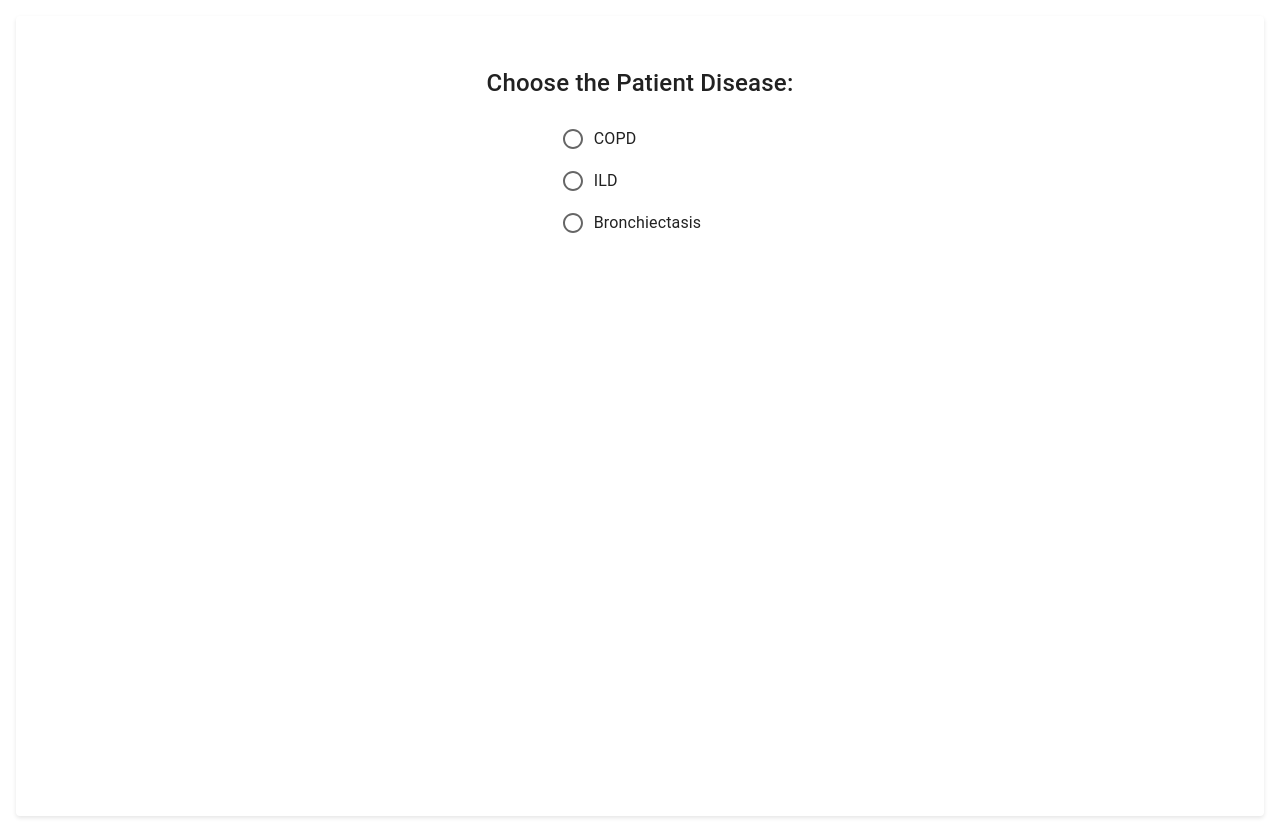
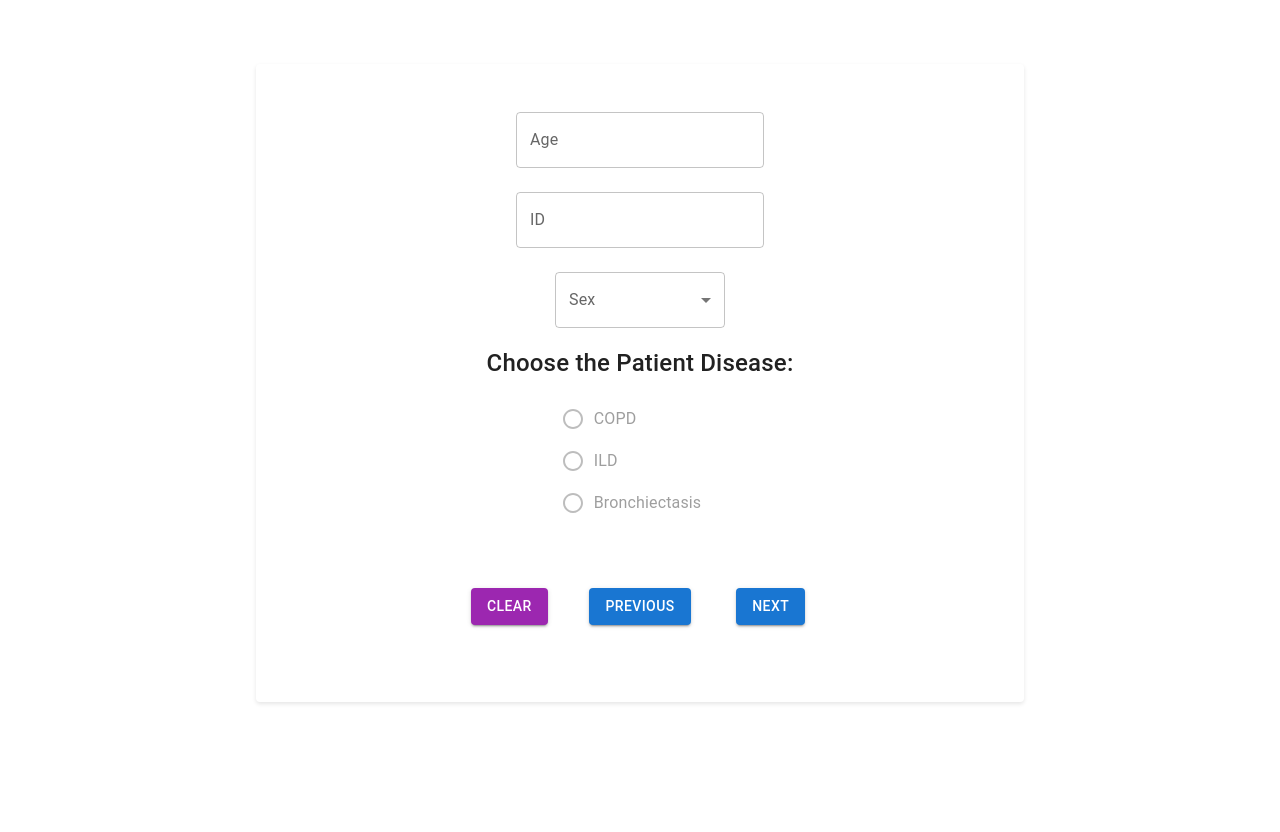
Before and after one commit to iShubhamTyagi/ltec, a React (Create React App) app: page / in a window 1280 px wide. After the commit the page ends 800 px from the top, so only its background shows below. Built offline with nearby package versions, Linux system fonts and the light colour scheme.

Commit message:
Major change to workflow as per new requirements

```diff
--- a/src/App.js
+++ b/src/App.js
@@ -1,4 +1,3 @@
-import logo from './logo.svg';
 import './App.css';
 import MainCard from './components/MainCard';
 
--- /dev/null
+++ b/src/components/Buttons.js
@@ -0,0 +1,39 @@
+import React from "react";
+import { Button, Grid } from "@mui/material";
+import { ButtonsContainer } from './StyledComponents';
+
+function Buttons({ handleClear, handlePrevious, handleNext }) {
+    return (
+        <ButtonsContainer container spacing={2}>
+            <Grid item xs={4} sm={2}>
+                <Button
+                    variant="contained"
+                    color="secondary"
+                    onClick={handleClear}
+                >
+                    Clear
+                </Button>
+            </Grid>
+            <Grid item xs={4} sm={2}>
+                <Button
+                    variant="contained"
+                    color="primary"
+                    onClick={handlePrevious}
+                >
+                    Previous
+                </Button>
+            </Grid>
+            <Grid item xs={4} sm={2}>
+                <Button
+                    variant="contained"
+                    color="primary"
+                    onClick={handleNext}
+                >
+                    Next
+                </Button>
+            </Grid>
+        </ButtonsContainer>
+    );
+}
+
+export default Buttons;
--- a/src/components/FinalCard.js
+++ /dev/null
@@ -1,40 +0,0 @@
-// FinalCard.js
-import React from 'react';
-import { Card, CardContent, Typography, Box } from '@mui/material';
-import { styled } from '@mui/system';
-
-const MainCardContainer = styled(Card)(({ theme }) => ({
-  height: '100%',
-  display: 'flex',
-  flexDirection: 'column',
-}));
-
-const MainCardContent = styled(CardContent)({
-  flex: '1 1 auto',
-  overflow: 'auto',
-  padding: 0,
-});
-
-const StyledBox = styled(Box)(({ theme }) => ({
-  padding: theme.spacing(2),
-}));
-
-function FinalCard({ answers }) {
-  const verdict = Object.values(answers).some(answer => answer === 'Yes') ? 'Eligible' : 'Ineligible';
-  const verdictColor = verdict === 'Eligible' ? 'green' : 'red';
-
-  return (
-    <MainCardContainer>
-      <MainCardContent>
-        <StyledBox>
-          <Typography variant="h5" component="div" sx={{ marginBottom: 2, textAlign: 'left', color: verdictColor }}>
-            Verdict: {verdict}
-          </Typography>
-        </StyledBox>
-      </MainCardContent>
-      <Box sx={{ flexGrow: 1 }}></Box>
-    </MainCardContainer>
-  );
-}
-
-export default FinalCard;
--- a/src/components/MainCard.js
+++ b/src/components/MainCard.js
@@ -1,101 +1,50 @@
 import React, { useState } from "react";
 import {
-  Card,
-  CardContent,
-  Typography,
   Radio,
-  RadioGroup,
   FormControlLabel,
-  Button,
+  CircularProgress,
+  TextField,
+  Select,
+  MenuItem,
+  InputLabel,
+  FormControl,
   Grid,
-  CircularProgress,
-  LinearProgress,
 } from "@mui/material";
-import { styled } from "@mui/material/styles";
+import {
+  MainCardContainer,
+  ProgressContainer,
+  MainCardContent,
+  UserSelection,
+  MainCardTitle,
+  RadioGroupContainer,
+  ButtonsContainerOuter,
+} from "./StyledComponents";
+
 import questionCardSequences from "./QuestionCardSequences";
-
-const MainCardContainer = styled(Card)(({ theme }) => ({
-  margin: theme.spacing(2),
-  boxShadow: "0px 2px 4px rgba(0, 0, 0, 0.1)",
-  position: "relative",
-  overflow: "hidden",
-  height: "100vh", // Set container height to fill the available vertical space
-}));
-
-const ProgressContainer = styled("div")(({ theme }) => ({
-  position: "absolute",
-  top: theme.spacing(1),
-  right: theme.spacing(1),
-}));
-
-const MainCardContent = styled(CardContent)(({ theme }) => ({
-  display: "flex",
-  flexDirection: "column",
-  alignItems: "center",
-  padding: theme.spacing(3),
-  position: "relative",
-  overflow: "auto",
-  maxHeight: "calc(100% - 70px)", // Adjust the max height based on your layout
-  height: "100%", // Utilize the available vertical space
-
-  [theme.breakpoints.up("sm")]: {
-    padding: theme.spacing(6),
-  },
-}));
-
-const MainCardTitle = styled(Typography)(({ theme }) => ({
-  fontSize: theme.typography.pxToRem(20),
-  marginBottom: theme.spacing(2),
-
-  [theme.breakpoints.up("sm")]: {
-    fontSize: theme.typography.pxToRem(24),
-  },
-}));
-
-const RadioGroupContainer = styled(RadioGroup)({
-  display: "flex",
-  flexDirection: "column",
-});
-
-const ButtonsContainer = styled(Grid)({
-  marginTop: "auto", // Move the buttons to the bottom
-  justifyContent: "center",
-});
-
-const ProgressContainerOuter = styled(Grid)({
-  marginTop: "12px",
-  width: "100%",
-});
-
-const UserSelection = styled(Typography)(({ theme }) => ({
-  position: "sticky",
-  top: 0,
-  background: theme.palette.background.paper,
-  padding: theme.spacing(2),
-  zIndex: 1,
-}));
+import Buttons from "./Buttons";
 
 const initialState = {
   selectedSequence: null,
   currentCardIndex: 0,
   userSelection: "",
   answers: {},
+  age: "",
+  id: "",
+  sex: "",
 };
 
 function MainCard() {
   const [state, setState] = useState(initialState);
 
-  const { selectedSequence, currentCardIndex, userSelection, answers } = state;
-
-  const handleSelection = (event) => {
-    const sequence = Number(event.target.value);
-    setState((prevState) => ({
-      ...prevState,
-      selectedSequence: sequence,
-      currentCardIndex: 1,
-      userSelection: questionCardSequences[sequence].label,
-    }));
-  };
+  const {
+    selectedSequence,
+    currentCardIndex,
+    userSelection,
+    answers,
+    age,
+    id,
+    sex,
+  } = state;
 
   const handleNext = () => {
     if (
@@ -120,13 +69,39 @@ function MainCard() {
     }
   };
 
-  const progress =
-    (currentCardIndex /
-      (questionCardSequences[selectedSequence]?.cards.length || 1)) *
-    100;
-
   const handleClear = () => {
     setState(initialState);
+  };
+
+  const handleSelection = (event) => {
+    const sequence = Number(event.target.value);
+    setState((prevState) => ({
+      ...prevState,
+      selectedSequence: sequence,
+      currentCardIndex: 1,
+      userSelection: questionCardSequences[sequence].label,
+    }));
+  };
+
+  const handleAgeChange = (event) => {
+    setState((prevState) => ({
+      ...prevState,
+      age: event.target.value,
+    }));
+  };
+
+  const handleIdChange = (event) => {
+    setState((prevState) => ({
+      ...prevState,
+      id: event.target.value,
+    }));
+  };
+
+  const handleSexChange = (event) => {
+    setState((prevState) => ({
+      ...prevState,
+      sex: event.target.value,
+    }));
   };
 
   const setAnswers = (index, answer) => {
@@ -137,6 +112,13 @@ function MainCard() {
       return { ...prevState, answers: updatedAnswers };
     });
   };
+
+  const progress =
+    (currentCardIndex /
+      (questionCardSequences[selectedSequence]?.cards.length || 1)) *
+    100;
+
+  const isFormValid = age && id && sex;
 
   return (
     <MainCardContainer>
@@ -151,6 +133,34 @@ function MainCard() {
         )}
         {selectedSequence === null ? (
           <>
+            <Grid>
+              <div style={{ marginBottom: "16px" }}>
+                <TextField
+                  label="Age"
+                  value={age}
+                  onChange={handleAgeChange}
+                  style={{ marginBottom: "8px" }}
+                />
+              </div>
+              <div style={{ marginBottom: "16px" }}>
+                <TextField
+                  label="ID"
+                  value={id}
+                  onChange={handleIdChange}
+                  style={{ marginBottom: "8px" }}
+                />
+              </div>
+              <div style={{ marginBottom: "16px" }}>
+                <FormControl style={{ width: "170px" }}>
+                  <InputLabel>Sex</InputLabel>
+                  <Select value={sex} onChange={handleSexChange}>
+                    <MenuItem value="Male">Male</MenuItem>
+                    <MenuItem value="Female">Female</MenuItem>
+                    <MenuItem value="Other">Other</MenuItem>
+                  </Select>
+                </FormControl>
+              </div>
+            </Grid>
             <MainCardTitle variant="h6" component="div">
               Choose the Patient Disease:
             </MainCardTitle>
@@ -159,7 +169,7 @@ function MainCard() {
                 <FormControlLabel
                   key={index}
                   value={index.toString()}
-                  control={<Radio />}
+                  control={<Radio disabled={!isFormValid} />}
                   label={sequence.label}
                 />
               ))}
@@ -183,41 +193,16 @@ function MainCard() {
                 </div>
               )
             )}
-            <ButtonsContainer container spacing={2}>
-              <Grid item xs={4} sm={2}>
-                <Button
-                  variant="contained"
-                  color="secondary"
-                  onClick={handleClear}
-                >
-                  Clear
-                </Button>
-              </Grid>
-              <Grid item xs={4} sm={2}>
-                <Button
-                  variant="contained"
-                  color="primary"
-                  onClick={handlePrevious}
-                >
-                  Previous
-                </Button>
-              </Grid>
-              <Grid item xs={4} sm={2}>
-                <Button
-                  variant="contained"
-                  color="primary"
-                  onClick={handleNext}
-                >
-                  Next
-                </Button>
-              </Grid>
-            </ButtonsContainer>
           </>
         )}
       </MainCardContent>
-      <ProgressContainerOuter>
-        <LinearProgress variant="determinate" value={progress} />
-      </ProgressContainerOuter>
+      <ButtonsContainerOuter>
+        <Buttons
+          handleClear={handleClear}
+          handlePrevious={handlePrevious}
+          handleNext={handleNext}
+        />
+      </ButtonsContainerOuter>
     </MainCardContainer>
   );
 }
--- a/src/components/QuestionCard.js
+++ b/src/components/QuestionCard.js
@@ -1,7 +1,5 @@
 import React from 'react';
 import {
-  Card,
-  CardContent,
   Typography,
   Radio,
   RadioGroup,
@@ -9,35 +7,13 @@ import {
   Grid,
   Box,
 } from '@mui/material';
-import { styled } from '@mui/system';
+import { QuestionCardContainer, QuestionContainer, QuestionCardContent, StyledBox, StyledTypography } from './StyledComponents';
 
-const MainCardContainer = styled(Card)(({ theme }) => ({
-  height: '100%',
-  display: 'flex',
-  flexDirection: 'column',
-}));
 
-const MainCardContent = styled(CardContent)({
-  flex: '1 1 auto',
-  overflow: 'auto',
-  padding: 0,
-});
-
-const StyledBox = styled(Box)(({ theme }) => ({
-  padding: theme.spacing(2),
-}));
-
-const StyledTypography = styled(Typography)(({ theme }) => ({
-  marginBottom: theme.spacing(1),
-  fontWeight: 'bold',
-}));
-
-const QuestionContainer = styled(Grid)(({ theme }) => ({
-  alignItems: 'center',
-  paddingLeft: theme.spacing(2),
-}));
 
 function QuestionCard({ questions, answers, setAnswers, currentCardIndex, title }) {
+
+
   const handleAnswer = (questionIndex, answer) => {
     const uniqueIndex = `${currentCardIndex}-${questionIndex}`;
     setAnswers(uniqueIndex, answer);
@@ -57,8 +33,8 @@ function QuestionCard({ questions, answers, setAnswers, currentCardIndex, title
   }, []);
 
   return (
-    <MainCardContainer>
-      <MainCardContent>
+    <QuestionCardContainer>
+      <QuestionCardContent>
         <StyledBox>
           <Typography variant="h5" component="div" sx={{ marginBottom: 2, textAlign: 'left' }}>
             {title}
@@ -92,9 +68,9 @@ function QuestionCard({ questions, answers, setAnswers, currentCardIndex, title
             </Box>
           ))}
         </StyledBox>
-      </MainCardContent>
+      </QuestionCardContent>
       <Box sx={{ flexGrow: 1 }}></Box>
-    </MainCardContainer>
+    </QuestionCardContainer>
   );
 }
 
--- /dev/null
+++ b/src/components/StyledComponents.js
@@ -0,0 +1,117 @@
+import { styled } from "@mui/material/styles";
+import { Card, CardContent, Typography, RadioGroup, Grid, Box } from "@mui/material";
+
+export const MainCardContainer = styled(Card)(({ theme }) => ({
+    margin: "auto", // Center horizontally
+    marginTop: "5%", // Adjust the top margin as desired
+    marginBottom: "5%", // Adjust the bottom margin as desired
+    boxShadow: "0px 2px 4px rgba(0, 0, 0, 0.1)",
+    position: "relative",
+    overflow: "hidden",
+    height: "calc(100vh - 10% - 16px)", // Subtract the height of the buttons container and the margin
+    width: "90%", // Adjust the width as desired
+
+    [theme.breakpoints.up("sm")]: {
+      width: "80%", // Adjust the width for larger screens
+    },
+
+    [theme.breakpoints.up("md")]: {
+      width: "70%", // Adjust the width for even larger screens
+    },
+
+    [theme.breakpoints.up("lg")]: {
+      width: "60%", // Adjust the width for larger desktop screens
+    },
+  }));
+
+  export const ProgressContainer = styled("div")(({ theme }) => ({
+    position: "absolute",
+    top: theme.spacing(1),
+    right: theme.spacing(1),
+  }));
+
+  export const MainCardContent = styled(CardContent)(({ theme }) => ({
+    display: "flex",
+    flexDirection: "column",
+    alignItems: "center",
+    padding: theme.spacing(3),
+    position: "relative",
+    overflow: "auto",
+    maxHeight: "calc(100% - 70px)", // Adjust the max height based on your layout
+    height: "100%", // Utilize the available vertical space
+
+    [theme.breakpoints.up("sm")]: {
+      padding: theme.spacing(6),
+    },
+  }));
+
+  export const MainCardTitle = styled(Typography)(({ theme }) => ({
+    fontSize: theme.typography.pxToRem(20),
+    marginBottom: theme.spacing(2),
+
+    [theme.breakpoints.up("sm")]: {
+      fontSize: theme.typography.pxToRem(24),
+    },
+  }));
+
+  export const RadioGroupContainer = styled(RadioGroup)({
+    display: "flex",
+    flexDirection: "column",
+  });
+
+  export const ButtonsContainer = styled(Grid)({
+    marginTop: "auto", // Move the buttons to the bottom
+    justifyContent: "center",
+  });
+
+  export const ProgressContainerOuter = styled(Grid)({
+    marginTop: "12px",
+    width: "100%",
+  });
+
+  export const ButtonsContainerOuter = styled(Grid)({
+    position: "sticky",
+    bottom: 0,
+    background: "#fff",
+    zIndex: 1,
+    marginTop: "auto", // Move the buttons to the bottom
+    marginBottom: "10%", // Add a 10% margin below the buttons
+    justifyContent: "center",
+  });
+
+
+  /////////////
+
+  export const UserSelection = styled(Typography)(({ theme }) => ({
+    position: "sticky",
+    top: 0,
+    background: theme.palette.background.paper,
+    padding: theme.spacing(2),
+    zIndex: 1,
+  }));
+
+  export const QuestionCardContainer = styled(Card)(({ theme }) => ({
+    height: '100%',
+    display: 'flex',
+    flexDirection: 'column',
+  }));
+
+  export const QuestionCardContent = styled(CardContent)({
+    flex: '1 1 auto',
+    overflow: 'auto',
+    padding: 0,
+  });
+
+  export const StyledBox = styled(Box)(({ theme }) => ({
+    padding: theme.spacing(2),
+  }));
+
+  export const StyledTypography = styled(Typography)(({ theme }) => ({
+    marginBottom: theme.spacing(1),
+    fontWeight: 'bold',
+  }));
+
+  export const QuestionContainer = styled(Grid)(({ theme }) => ({
+    alignItems: 'center',
+    paddingLeft: theme.spacing(2),
+  }));
```
Also changed, not shown: src/components/QuestionCardSequences.js (+3 -7 lines), src/components/ValidationComponent.js (deleted, +0 -14 lines).
